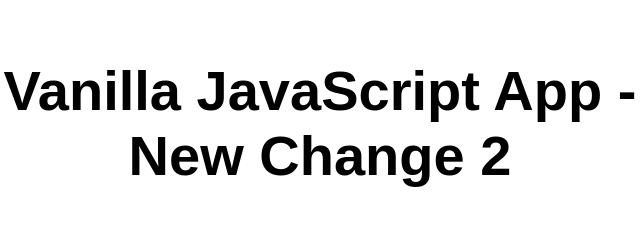
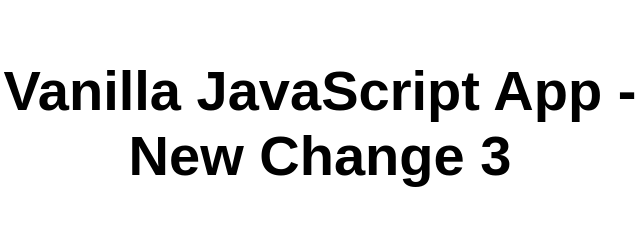
Before and after one commit to gmartin50/my-first-static-web-app, a website: page src/index.html in a window 1280 px wide. Shown: the full height of the page, 320-960 px from the left. Drawn offline with Linux system fonts and the light colour scheme.

Commit message:
New edit

```diff
--- a/src/index.html
+++ b/src/index.html
@@ -10,7 +10,7 @@
 
 <body>
   <main>
-    <h1>Vanilla JavaScript App - New Change 2</h1>
+    <h1>Vanilla JavaScript App - New Change 3</h1>
   </main>
 </body>
 
```
